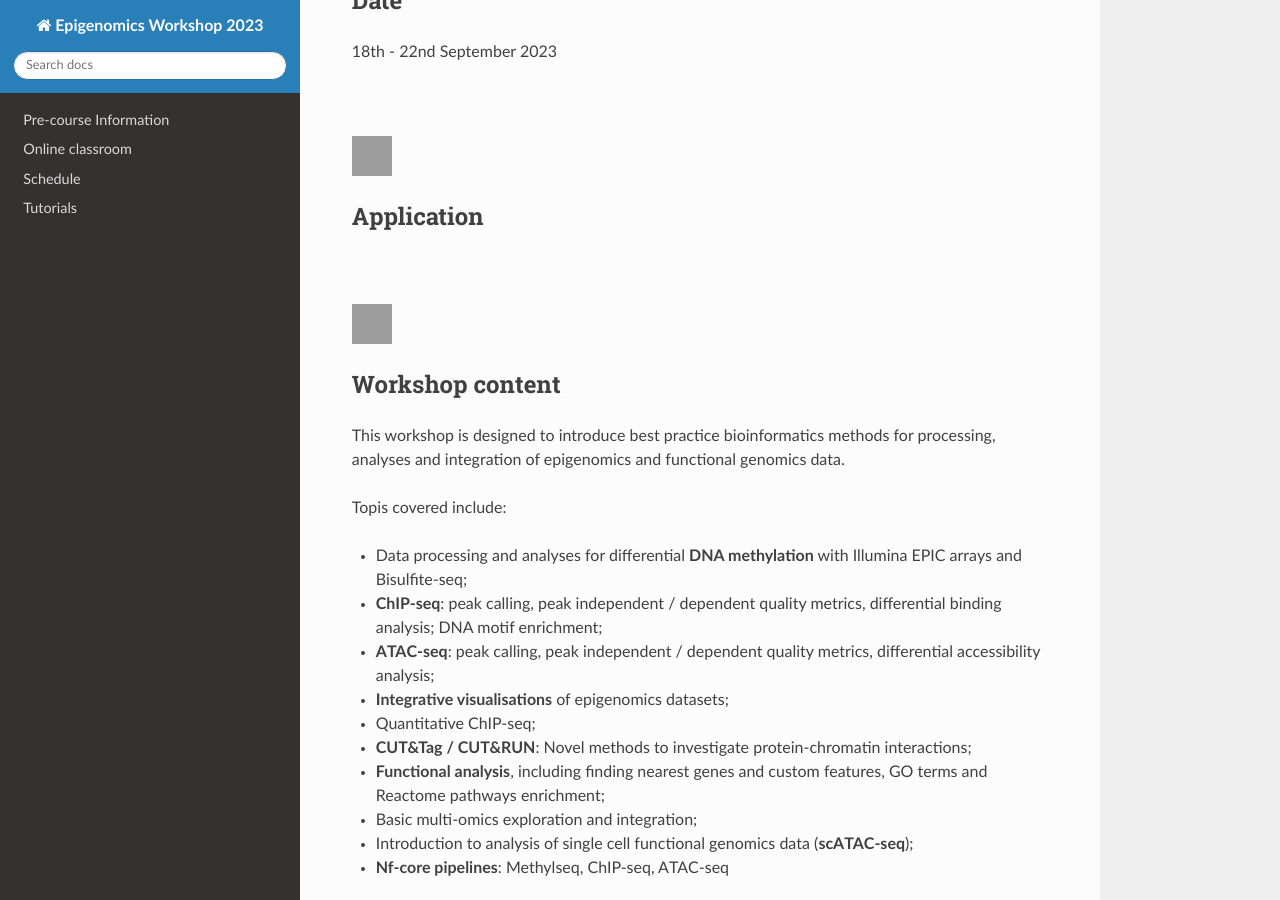
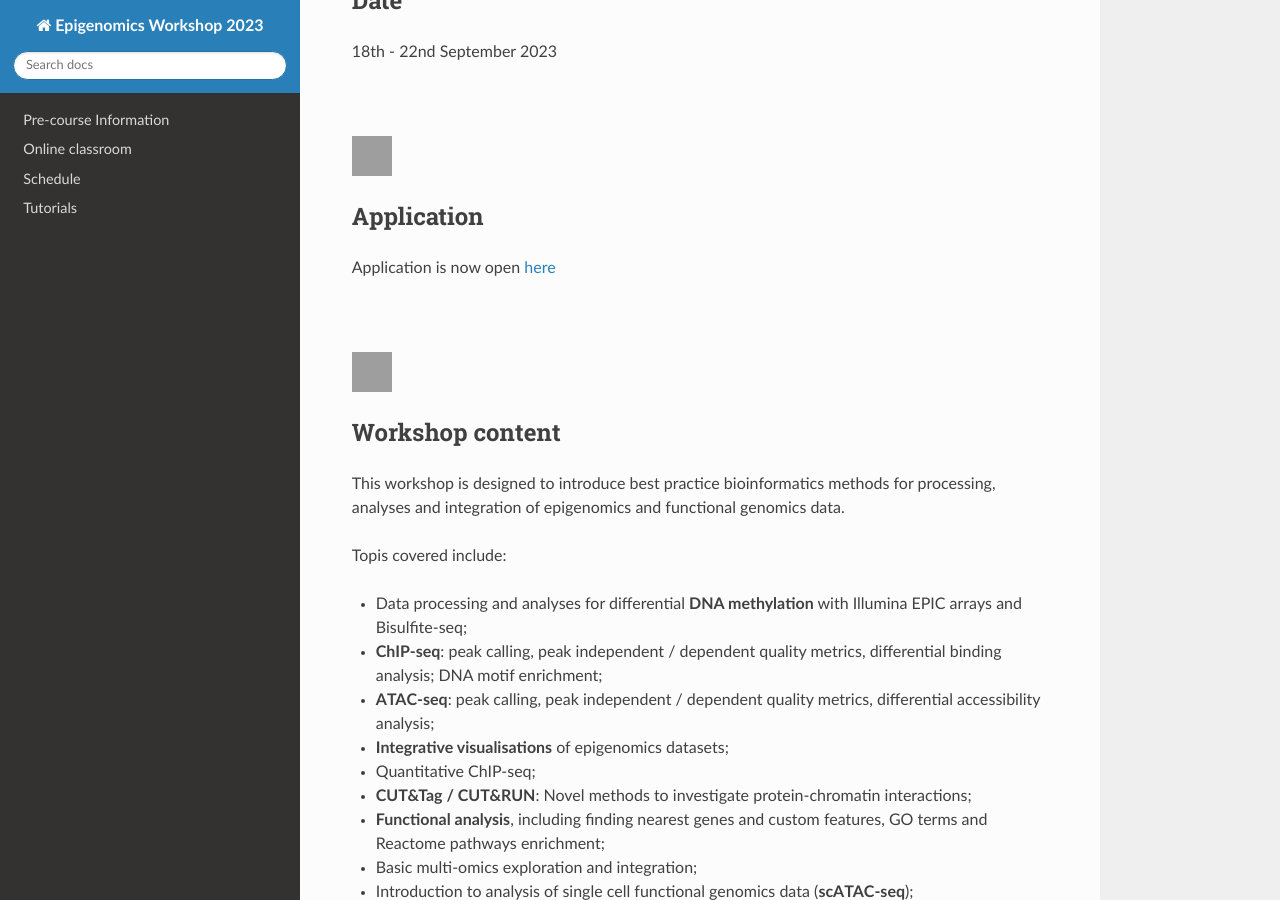
Before and after one commit to NBISweden/workshop-epigenomics-RTDs, a Sphinx documentation site: the page built from docs/index.rst, in a window 1280 px wide and 900 px high, scrolled down 528 px. Built offline with Sphinx 7.4.7 and the Read the Docs theme 2.0.0, drawn with Linux system fonts in a browser that asks for light colours; some of the changed lines change nothing that is shown; grey boxes are pictures that could not be loaded.

Commit message:
Update index.rst

```diff
--- a/docs/index.rst
+++ b/docs/index.rst
@@ -41,7 +41,7 @@
 .. - Application is now closed
 .. - Sign up `here <https://docs.google.com/forms/d/13peV-qkhd9a6nDHjpS_KCYDYUdOtPIUCGI2gRWio_bM/edit>`_ and we will let you know when we open application for the next course.
 
-.. Application is now open `here <https://www.scilifelab.se/event/epigenomics-data-analysis-from-bulk-to-single-cell-online-2/>`_
+Application is now open `here <https://www.scilifelab.se/event/epigenomics-data-analysis-from-bulk-to-single-cell-online-3/>`_
 
 :raw-html:`<br />`
 
```
